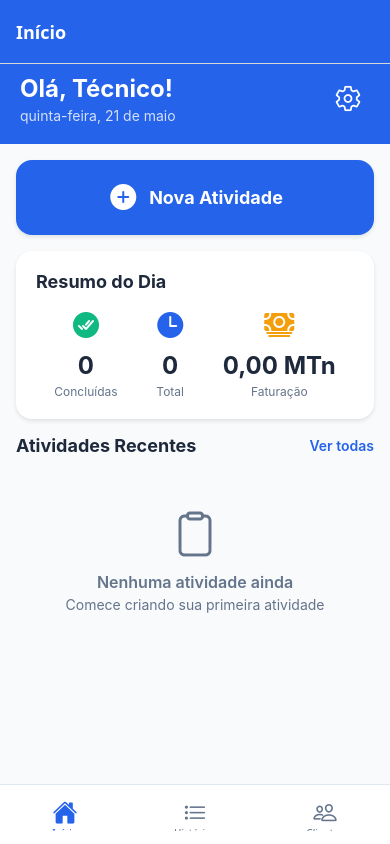
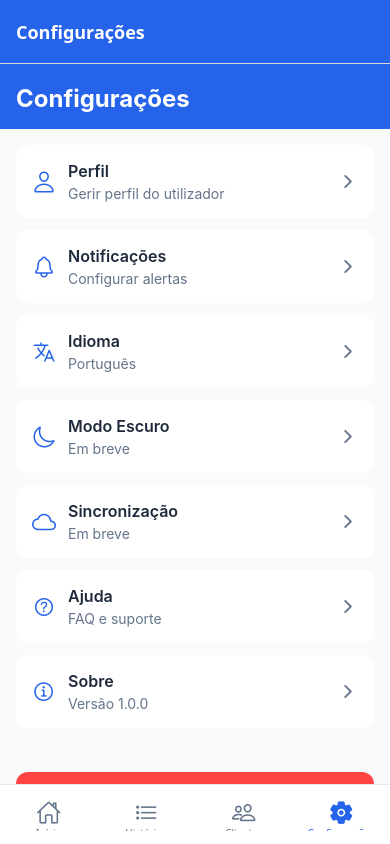
Before and after one commit to milagrelazaro/MultiServiceTimer, a React Native app: screen /Settings in a window 390 px wide. Built offline with nearby package versions, Linux system fonts and the light colour scheme.

Commit message:
Add Settings screen and export functionality

```diff
--- a/src/navigation/AppNavigator.jsx
+++ b/src/navigation/AppNavigator.jsx
@@ -11,6 +11,7 @@ import NewActivityScreen from '../screens/NewActivityScreen';
 import ActivityDetailScreen from '../screens/ActivityDetailScreen';
 import HistoryScreen from '../screens/HistoryScreen';
 import ClientsScreen from '../screens/ClientsScreen';
+import SettingsScreen from '../screens/SettingsScreen';
 
 const Stack = createStackNavigator();
 const Tab = createBottomTabNavigator();
@@ -28,6 +29,8 @@ const MainTabs = () => {
             iconName = focused ? 'list' : 'list-outline';
           } else if (route.name === 'Clients') {
             iconName = focused ? 'people' : 'people-outline';
+          } else if (route.name === 'Settings') {
+            iconName = focused ? 'settings' : 'settings-outline';
           } else {
             iconName = 'ellipse';
           }
@@ -66,6 +69,11 @@ const MainTabs = () => {
         name="Clients"
         component={ClientsScreen}
         options={{ title: 'Clientes' }}
+      />
+      <Tab.Screen
+        name="Settings"
+        component={SettingsScreen}
+        options={{ title: 'Configurações' }}
       />
     </Tab.Navigator>
   );
--- a/src/screens/HistoryScreen.jsx
+++ b/src/screens/HistoryScreen.jsx
@@ -28,6 +28,22 @@ const HistoryScreen = ({ navigation }) => {
   const totalRevenue = completedActivities.reduce((sum, a) => sum + (a.totalCost || 0), 0);
   const totalTime = completedActivities.reduce((sum, a) => sum + calculateTotalTime(a), 0);
 
+  const handleExport = () => {
+    const csvContent = "Data,Tipo de Serviço,Descrição,Status,Custo Total,Tempo Total\n" +
+      activities.map(a => {
+        const date = formatShortDate(a.createdAt);
+        const serviceType = a.serviceType || 'N/A';
+        const description = a.description.replace(/,/g, ' ');
+        const status = a.status;
+        const cost = a.totalCost || 0;
+        const time = calculateTotalTime(a);
+        return `${date},${serviceType},${description},${status},${cost.toFixed(2)},${time}`;
+      }).join('\n');
+
+    Alert.alert('Exportar', 'Dados copiados para a área de transferência!');
+    // Em uma implementação real, você usaria Sharing API para exportar
+  };
+
   return (
     <SafeAreaView style={styles.container}>
       <StatusBar barStyle="light-content" backgroundColor={COLORS.primary} />
@@ -35,7 +51,7 @@ const HistoryScreen = ({ navigation }) => {
         {/* Header */}
         <View style={styles.header}>
           <Text style={styles.headerTitle}>Histórico</Text>
-          <TouchableOpacity style={styles.exportButton}>
+          <TouchableOpacity style={styles.exportButton} onPress={handleExport}>
             <Ionicons name="download-outline" size={20} color="#fff" />
             <Text style={styles.exportButtonText}>Exportar</Text>
           </TouchableOpacity>
--- /dev/null
+++ b/src/screens/SettingsScreen.jsx
@@ -0,0 +1,123 @@
+import React from 'react';
+import {
+  View,
+  Text,
+  StyleSheet,
+  TouchableOpacity,
+  ScrollView,
+  SafeAreaView,
+  StatusBar,
+} from 'react-native';
+import { Ionicons } from '@expo/vector-icons';
+import { COLORS } from '../constants';
+
+const SettingsScreen = ({ navigation }) => {
+  const settingsOptions = [
+    { icon: 'person-outline', title: 'Perfil', description: 'Gerir perfil do utilizador' },
+    { icon: 'notifications-outline', title: 'Notificações', description: 'Configurar alertas' },
+    { icon: 'language-outline', title: 'Idioma', description: 'Português' },
+    { icon: 'moon-outline', title: 'Modo Escuro', description: 'Em breve' },
+    { icon: 'cloud-outline', title: 'Sincronização', description: 'Em breve' },
+    { icon: 'help-circle-outline', title: 'Ajuda', description: 'FAQ e suporte' },
+    { icon: 'information-circle-outline', title: 'Sobre', description: 'Versão 1.0.0' },
+  ];
+
+  return (
+    <SafeAreaView style={styles.container}>
+      <StatusBar barStyle="light-content" backgroundColor={COLORS.primary} />
+      <ScrollView style={styles.scrollView}>
+        <View style={styles.header}>
+          <Text style={styles.headerTitle}>Configurações</Text>
+        </View>
+
+        <View style={styles.settingsList}>
+          {settingsOptions.map((option, index) => (
+            <TouchableOpacity key={index} style={styles.settingItem}>
+              <View style={styles.settingLeft}>
+                <Ionicons name={option.icon} size={24} color={COLORS.primary} />
+                <View style={styles.settingInfo}>
+                  <Text style={styles.settingTitle}>{option.title}</Text>
+                  <Text style={styles.settingDescription}>{option.description}</Text>
+                </View>
+              </View>
+              <Ionicons name="chevron-forward" size={20} color={COLORS.textSecondary} />
+            </TouchableOpacity>
+          ))}
+        </View>
+
+        <TouchableOpacity style={styles.logoutButton}>
+          <Ionicons name="log-out-outline" size={24} color="#fff" />
+          <Text style={styles.logoutButtonText}>Sair</Text>
+        </TouchableOpacity>
+      </ScrollView>
+    </SafeAreaView>
+  );
+};
+
+const styles = StyleSheet.create({
+  container: {
+    flex: 1,
+    backgroundColor: COLORS.background,
+  },
+  scrollView: {
+    flex: 1,
+  },
+  header: {
+    backgroundColor: COLORS.primary,
+    padding: 16,
+    paddingTop: 20,
+  },
+  headerTitle: {
+    fontSize: 24,
+    fontWeight: 'bold',
+    color: '#fff',
+  },
+  settingsList: {
+    padding: 16,
+  },
+  settingItem: {
+    flexDirection: 'row',
+    justifyContent: 'space-between',
+    alignItems: 'center',
+    backgroundColor: COLORS.card,
+    padding: 16,
+    borderRadius: 12,
+    marginBottom: 12,
+  },
+  settingLeft: {
+    flexDirection: 'row',
+    alignItems: 'center',
+    flex: 1,
+  },
+  settingInfo: {
+    marginLeft: 12,
+    flex: 1,
+  },
+  settingTitle: {
+    fontSize: 16,
+    fontWeight: '600',
+    color: COLORS.text,
+    marginBottom: 4,
+  },
+  settingDescription: {
+    fontSize: 14,
+    color: COLORS.textSecondary,
+  },
+  logoutButton: {
+    flexDirection: 'row',
+    justifyContent: 'center',
+    alignItems: 'center',
+    backgroundColor: '#FF4444',
+    margin: 16,
+    padding: 16,
+    borderRadius: 12,
+  },
+  logoutButtonText: {
+    fontSize: 16,
+    fontWeight: '600',
+    color: '#fff',
+    marginLeft: 8,
+  },
+});
+
+export default SettingsScreen;
```
